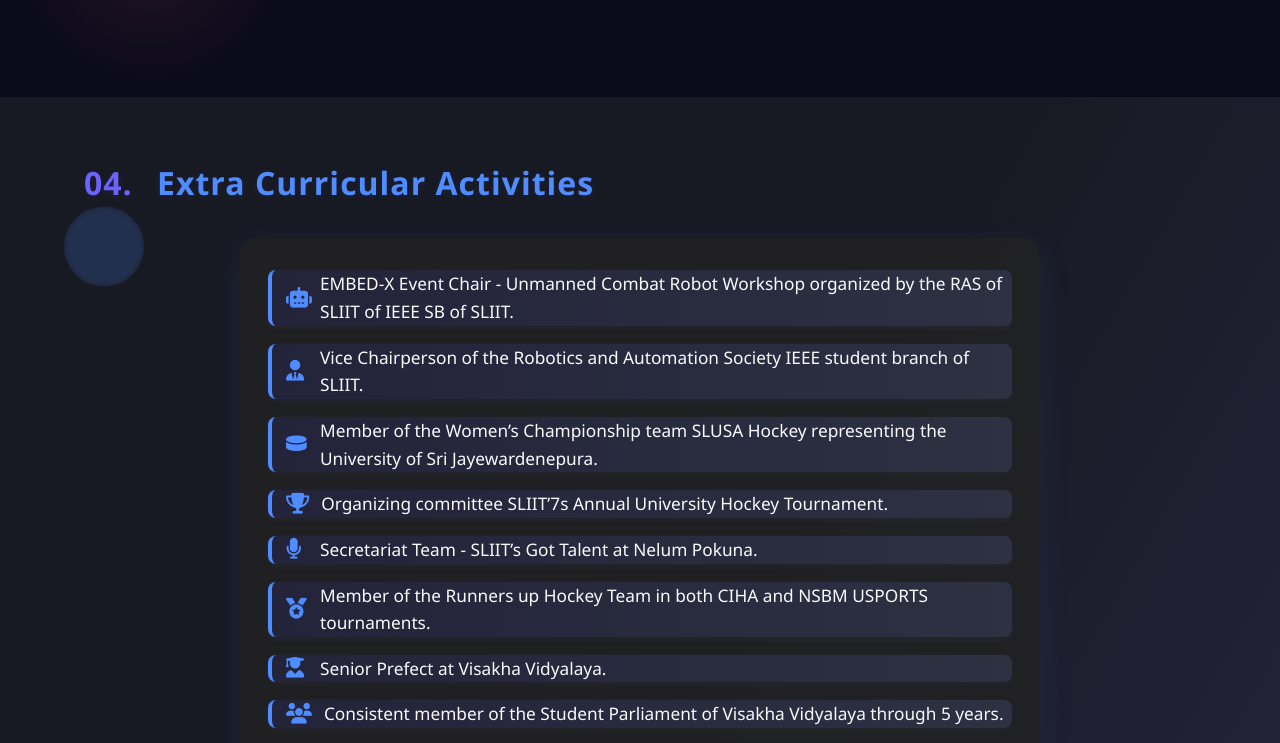
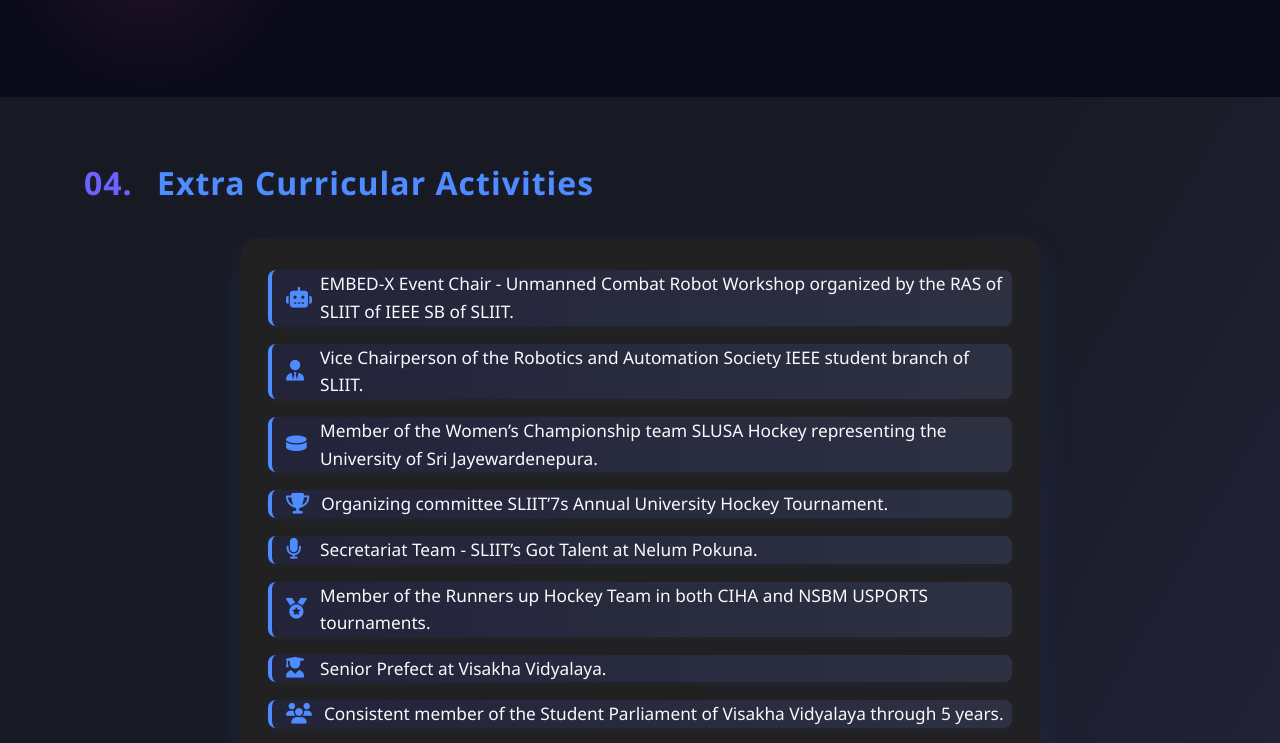
Before and after one commit to SenWick25/Portfolio, a plain HTML site: page index.html in a window 1280 px wide. Shown: the part 3036-3779 px from the top of the page. Drawn offline with Linux system fonts and the light colour scheme.

Commit message:
Updated portfolio

```diff
--- a/index.html
+++ b/index.html
@@ -228,30 +228,7 @@
         from { opacity: 0; transform: translateY(40px);}
         to { opacity: 1; transform: translateY(0);}
     }
-    #extracurricular::before {
-        content: '';
-        position: absolute;
-        top: 10%;
-        left: 5%;
-        width: 80px;
-        height: 80px;
-        background: radial-gradient(circle, #4f8cff33 60%, transparent 100%);
-        border-radius: 50%;
-        z-index: 0;
-        animation: floatDot 6s infinite alternate;
-    }
-    #extracurricular::after {
-        content: '';
-        position: absolute;
-        bottom: 8%;
-        right: 8%;
-        width: 60px;
-        height: 60px;
-        background: radial-gradient(circle, #22223b22 60%, transparent 100%);
-        border-radius: 50%;
-        z-index: 0;
-        animation: floatDot2 7s infinite alternate;
-    }
+    /* Removed #extracurricular::before and #extracurricular::after background dots */
     @keyframes floatDot {
         0% { transform: translateY(0);}
         100% { transform: translateY(30px);}
@@ -522,7 +499,18 @@
                     <p>I'm currently looking for internship opportunities in automation and systems analysis. I'm also open to collaborations, teaming up for projects, competitions, business ideas, or even helping you develop simple tech solutions for your small businesses or innovative concepts. Feel free to reach out.I'd love to connect!</p>
                     <div class="contact-item"><div class="contact-icon"><i class="fas fa-envelope"></i></div><div><h4>Email</h4><p>senwickramanayake25@gmail.com</p></div></div>
                     <div class="contact-item"><div class="contact-icon"><i class="fas fa-phone"></i></div><div><h4>Phone</h4><p>+94 71 714 4188</p></div></div>
-                    <div class="contact-item"><div class="contact-icon"><i class="fab fa-linkedin"></i></div><div><h4>LinkedIn</h4><p>linkedin.com/in/senethmi-wickramanayake</p></div></div>
+                    <div class="contact-item">
+                        <div class="contact-icon"><i class="fab fa-linkedin"></i></div>
+                        <div>
+                            <h4>LinkedIn</h4>
+                            <p>
+                                <a href="https://www.linkedin.com/in/senethmi-wickramanayake-800b3029b" target="_blank">
+                                    linkedin.com/in/senethmi-wickramanayake-800b3029b
+                                </a>
+                            </p>
+                        </div>
+                    </div></a>
+                    <div class="contact-item"><div class="contact-icon"><i class="fab fa-github"></i></div><div><h4>GitHub</h4><p><a href="https://github.com/SenWick25" target="_blank">github.com/SenWick25</a></p></div></div>
                 </div>
             </div>
         </div>
@@ -536,6 +524,7 @@
                     <a href="https://www.facebook.com/dineth.wicki" class="social-link"><i class="fab fa-facebook-f"></i></a>
                     <a href="https://www.linkedin.com/in/senethmi-wickramanayake-800b3029b" class="social-link"><i class="fab fa-linkedin-in"></i></a>
                     <a href="https://www.instagram.com/your_instagram_profile" class="social-link"><i class="fab fa-instagram"></i></a>
+                    <a href="https://github.com/SenWick25" class="social-link"><i class="fab fa-github"></i></a>
                 </div>
                 <div class="copyright">
                     <p>&copy; 2024 Senethmi Wickramanayake. All systems operational.</p>
```
